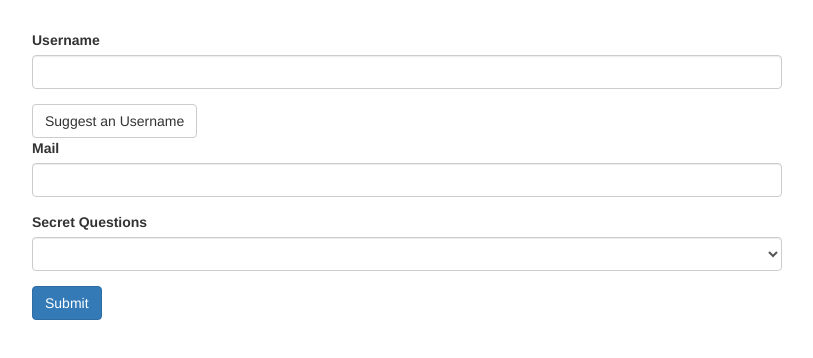
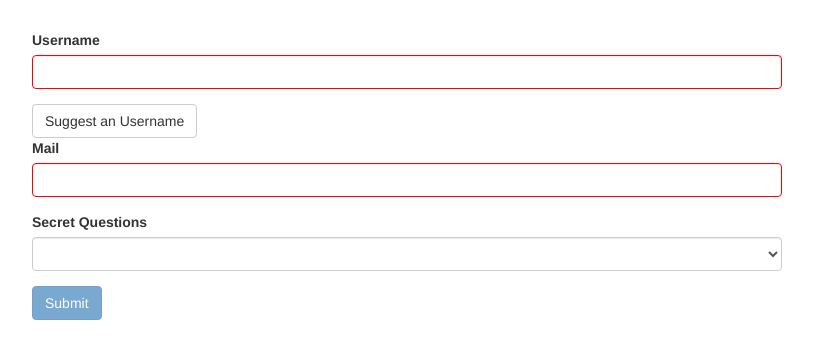
Before and after one commit to marcusblackhall/forms-td-start, an Angular app: page / in a window 1280 px wide. Shown: the top 358 px of the page, without its empty margins (233-1046 px from the left). Built offline with nearby package versions, Linux system fonts and the light colour scheme.

Commit message:
Form validation

```diff
--- a/src/app/app.component.css
+++ b/src/app/app.component.css
@@ -1,3 +1,8 @@
 .container {
   margin-top: 30px;
 }
+
+input.ng-invalid {
+
+  border: 1px solid red;
+}
--- a/src/app/app.component.html
+++ b/src/app/app.component.html
@@ -1,7 +1,7 @@
 <div class="container">
   <div class="row">
     <div class="col-xs-12 col-sm-10 col-md-8 col-sm-offset-1 col-md-offset-2">
-      <form (ngSubmit)="onSubmit(f)" #f="ngForm">
+      <form (ngSubmit)="onSubmit()" #f="ngForm">
         <div id="user-data">
           <div class="form-group">
             <label for="username">Username</label>
@@ -11,6 +11,7 @@
              class="form-control"
              ngModel
              name="username"
+             required
               >
           </div>
           <button class="btn btn-default" type="button">Suggest an Username</button>
@@ -22,6 +23,8 @@
              class="form-control"
              ngModel
              name="email"
+             required
+             email
              >
           </div>
         </div>
@@ -37,7 +40,11 @@
             <option value="teacher">Your first teacher?</option>
           </select>
         </div>
-        <button class="btn btn-primary" type="submit">Submit</button>
+        <button
+        class="btn btn-primary"
+         type="submit"
+         [disabled]="!f.valid"
+         >Submit</button>
       </form>
     </div>
   </div>
--- a/src/app/app.component.ts
+++ b/src/app/app.component.ts
@@ -1,4 +1,4 @@
-import { Component } from '@angular/core';
+import { Component, ViewChild } from '@angular/core';
 import { NgForm } from '@angular/forms';
 
 @Component({
@@ -7,12 +7,19 @@ import { NgForm } from '@angular/forms';
   styleUrls: ['./app.component.css']
 })
 export class AppComponent {
+
+@ViewChild('f') signupForm:NgForm
+
   suggestUserName() {
     const suggestedName = 'Superuser';
   }
 
-  onSubmit(form: NgForm){
+  // onSubmit(form: NgForm){
 
-  console.log("email is " + form.value.email);
+  // console.log("email is " + form.value.email);
+  // }
+
+  onSubmit(){
+console.log(this.signupForm);
   }
 }
```
